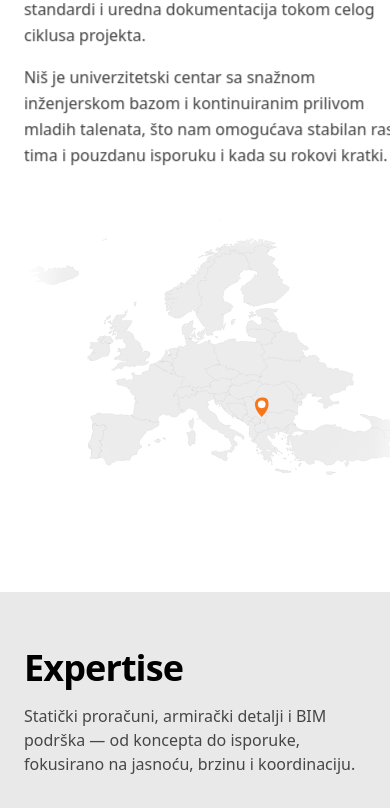
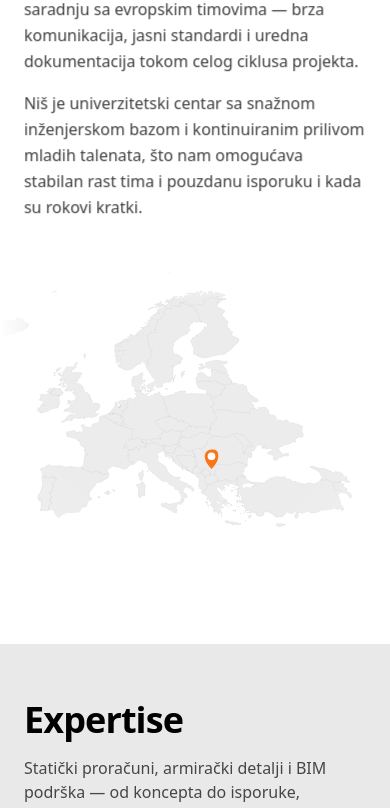
Before and after one commit to bboriss/Precon-website, a Next.js app: page /sr in a window 390 px wide. Shown: the part 1116-1924 px from the top of the page. Built offline with nearby package versions, Linux system fonts and the light colour scheme.

Commit message:
about us v3

```diff
--- a/src/components/AboutUsSection.tsx
+++ b/src/components/AboutUsSection.tsx
@@ -78,18 +78,19 @@ export default function AboutUsSection({
   );
 
   return (
-    <section id="about" className="bg-white overflow-x-hidden">
+    <section id="about" className="bg-white">
       <div className="mx-auto max-w-7xl px-6 py-16 lg:py-20">
         <div
           ref={ref}
-          className="grid items-start gap-10 lg:grid-cols-12 lg:gap-12"
+          className="grid items-start gap-10 lg:grid-cols-12 lg:gap-12 min-w-0"
         >
           {/* TEXT */}
-          <div className="lg:col-span-5">
+          <div className="lg:col-span-5 min-w-0">
             <div
               className={[
                 "will-change-[transform,opacity]",
-                inView ? "opacity-100 translate-x-0 translate-y-0" : "opacity-0"
+                "min-w-0",
+                inView ? "opacity-100" : "opacity-0"
               ].join(" ")}
               style={{
                 ...textStyle,
@@ -102,8 +103,8 @@ export default function AboutUsSection({
                 {title}
               </h2>
 
-              {/* ✅ manji tekst na mobile + obavezno wrapovanje */}
-              <div className="mt-6 space-y-4 text-base sm:text-lg leading-relaxed text-neutral-700 break-words">
+              {/* ✅ manji tekst na mobile + siguran wrap */}
+              <div className="mt-6 space-y-4 text-base sm:text-lg leading-relaxed text-neutral-700 whitespace-normal break-words">
                 <p>{p1}</p>
                 <p>{p2}</p>
                 <p>{p3}</p>
@@ -112,7 +113,7 @@ export default function AboutUsSection({
           </div>
 
           {/* MAP */}
-          <div className="lg:col-span-7">
+          <div className="lg:col-span-7 min-w-0">
             <div
               className={[
                 "will-change-[transform,opacity]",
@@ -138,29 +139,28 @@ function EuropeZoomMap() {
   const src = "/europe.svg";
 
   return (
-    // Full-bleed on mobile, normal container on >= sm
+    // ✅ Full-bleed na mobile BEZ w-screen (nema overflow bagova)
     <div
       className={[
-        "relative w-screen left-1/2 -translate-x-1/2 overflow-hidden bg-white",
-        "sm:w-full sm:left-auto sm:translate-x-0 sm:rounded-2xl",
+        "relative overflow-hidden bg-white",
+        "-mx-6 sm:mx-0 sm:rounded-2xl",
 
         // ✅ OVDE MENJAŠ POZICIJU MAPE NA MOBILNOM:
         // više ulevo -> stavi npr. -10% / -12% (negativno ide ulevo)
-        "[--map-tx:-8%] [--map-ty:-8%] [--map-scale:1.12]",
+        "[--map-tx:-14%] [--map-ty:-8%] [--map-scale:1.12]",
 
         // tablet+:
         "sm:[--map-tx:-4%] sm:[--map-ty:-8%] sm:[--map-scale:1.12]"
       ].join(" ")}
     >
       <div className="relative w-full aspect-[5/3] min-h-[320px] sm:min-h-0">
-        {/* Map (Next/Image) */}
         <Image
           src={src}
           alt="Europe map"
           fill
           sizes="(max-width: 640px) 100vw, 60vw"
           unoptimized
-          className="absolute inset-0 h-full w-full z-0"
+          className="absolute inset-0 z-0"
           style={{
             objectFit: "contain",
             transform:
@@ -178,7 +178,6 @@ function EuropeZoomMap() {
           <div className="absolute inset-y-0 right-0 w-10 sm:w-20 bg-gradient-to-l from-white to-transparent" />
           <div className="absolute inset-x-0 top-0 h-10 sm:h-20 bg-gradient-to-b from-white to-transparent" />
           <div className="absolute inset-x-0 bottom-0 h-10 sm:h-20 bg-gradient-to-t from-white to-transparent" />
-
           <div
             className="absolute inset-0 opacity-15 sm:opacity-25"
             style={{
```
